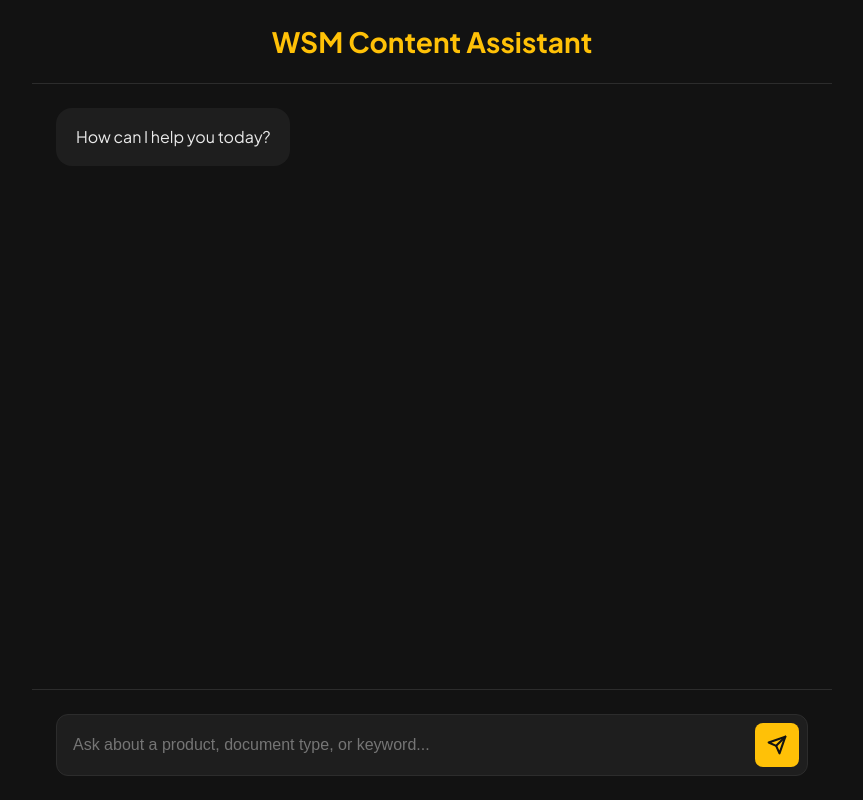
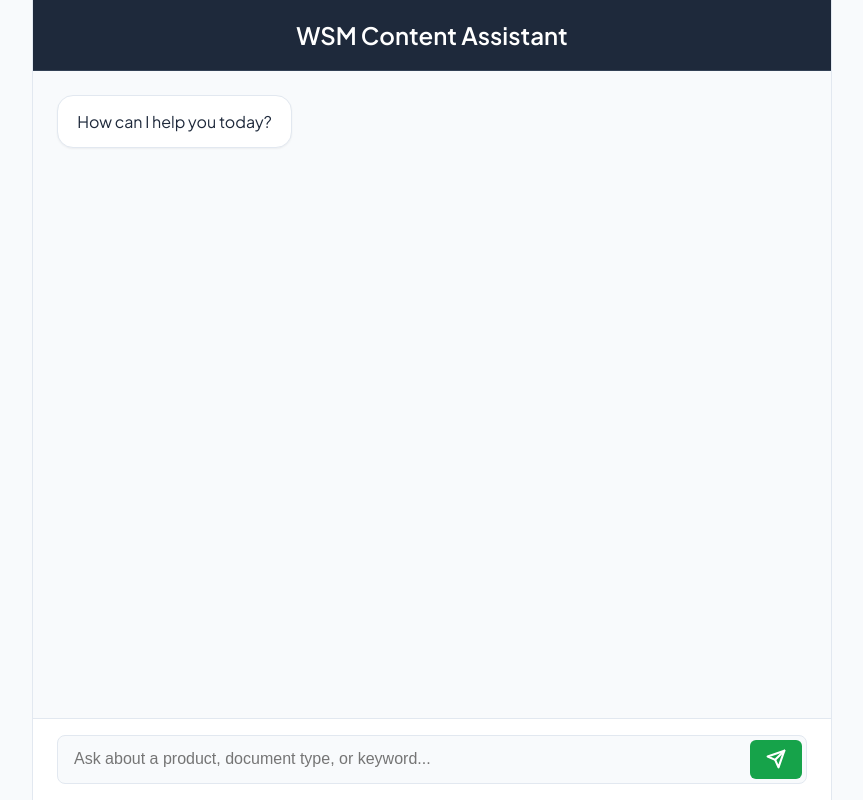
Before and after one commit to MInerva-42exe/clm-repo, a Flask app: page / in a window 1280 px wide. Shown: the whole page, without its empty margins (208-1071 px from the left). Run offline with Flask 3, Linux system fonts and the light colour scheme; parts of the project's set-up code (start-up, migrations or seed data) failed here and were passed over.

Commit message:
Prod ready

```diff
--- a/Project/static/style.css
+++ b/Project/static/style.css
@@ -1,25 +1,18 @@
 @import url('https://fonts.googleapis.com/css2?family=Plus+Jakarta+Sans:wght@400;500;600;700&display=swap');
 
+/* --- NEW: Color Palette based on your reference image --- */
 :root {
-    --background-color: #121212; /* Off-black */
-    --surface-color: #1E1E1E;    /* Dark Gray */
-    --primary-accent: #FFC107;   /* Golden Yellow */
-    --primary-accent-hover: #FFD54F;
-    --text-primary: #EAEAEA;
-    --text-secondary: #A0A0A0;
-    --border-color: #2c2c2c;
-
-    /* Highlights */
-    --highlight-red: #E53935;
-    --highlight-green: #43A047;
-    --highlight-blue: #1E88E5;
+    --background-color: #F8FAFC;      /* Light Gray/White Content Area */
+    --surface-color: #FFFFFF;         /* White for cards */
+    --primary-accent: #16A34A;        /* Vibrant Green */
+    --primary-accent-hover: #15803D;
+    --header-background: #1E293B;     /* Dark Blue/Charcoal Sidebar/Header */
+    --text-primary: #1E293B;          /* Dark Text */
+    --text-secondary: #64748B;        /* Medium Gray Text */
+    --border-color: #E2E8F0;
 }
 
-* {
-    box-sizing: border-box;
-    margin: 0;
-    padding: 0;
-}
+* { box-sizing: border-box; margin: 0; padding: 0; }
 
 body {
     font-family: 'Plus Jakarta Sans', sans-serif;
@@ -28,8 +21,6 @@ body {
     display: flex;
     justify-content: center;
     height: 100vh;
-    -webkit-font-smoothing: antialiased;
-    -moz-osx-font-smoothing: grayscale;
 }
 
 .chat-container {
@@ -38,20 +29,23 @@ body {
     width: 100%;
     max-width: 800px;
     height: 100%;
-    background-color: var(--background-color);
+    background-color: var(--surface-color);
+    border-left: 1px solid var(--border-color);
+    border-right: 1px solid var(--border-color);
 }
 
 .app-header {
     text-align: center;
-    padding: 1.5rem 1rem;
+    padding: 1.25rem 1rem;
     flex-shrink: 0;
-    border-bottom: 1px solid var(--border-color);
+    border-bottom: 1px solid #334155; /* Darker border for the header */
+    background-color: var(--header-background);
 }
 
 .app-header h1 {
-    font-size: 1.75rem;
-    font-weight: 700;
-    color: var(--primary-accent);
+    font-size: 1.5rem;
+    font-weight: 600;
+    color: #FFFFFF; /* White text on dark header */
 }
 
 .chat-window {
@@ -60,13 +54,14 @@ body {
     padding: 1.5rem;
     display: flex;
     flex-direction: column;
-    gap: 1.5rem;
+    gap: 1rem;
+    background-color: var(--background-color);
 }
 
 .chat-message {
     display: flex;
     max-width: 85%;
-    animation: fadeIn 0.5s ease-in-out;
+    animation: fadeIn 0.4s ease-out;
 }
 .user-message {
     margin-left: auto;
@@ -76,37 +71,38 @@ body {
 }
 .message-content {
     background-color: var(--surface-color);
-    padding: 1rem 1.25rem;
+    padding: 0.8rem 1.2rem;
     border-radius: 1rem;
     line-height: 1.6;
+    border: 1px solid var(--border-color);
+    box-shadow: 0 1px 2px rgba(0,0,0,0.05);
 }
 .user-message .message-content {
     background-color: var(--primary-accent);
-    color: #121212;
-    font-weight: 500;
+    color: #FFFFFF;
+    border: none;
     border-radius: 1rem 1rem 0.25rem 1rem;
 }
-.message-content p {
-    margin: 0;
-}
+.message-content p { margin: 0; }
 
 .search-footer {
-    padding: 1.5rem;
+    padding: 1rem 1.5rem;
     flex-shrink: 0;
+    background-color: var(--surface-color);
     border-top: 1px solid var(--border-color);
 }
 .search-container {
     display: flex;
     align-items: center;
-    background-color: var(--surface-color);
-    border-radius: 0.75rem;
-    padding: 0.5rem;
+    background-color: var(--background-color);
+    border-radius: 0.5rem;
+    padding: 0.25rem 0.25rem 0.25rem 1rem;
     border: 1px solid var(--border-color);
-    transition: all 0.3s ease;
+    transition: all 0.2s ease;
 }
 .search-container:focus-within {
     border-color: var(--primary-accent);
-    box-shadow: 0 0 10px rgba(255, 193, 7, 0.2);
+    box-shadow: 0 0 0 3px rgba(22, 163, 74, 0.15);
 }
 #queryInput {
     flex-grow: 1;
@@ -115,73 +111,79 @@ body {
     background: none;
     color: var(--text-primary);
     font-size: 1rem;
-    padding: 0.5rem;
+    padding: 0.5rem 0;
 }
 #searchButton {
     background-color: var(--primary-accent);
     border: none;
-    color: #121212;
+    color: #FFFFFF;
     cursor: pointer;
-    padding: 0.75rem;
-    border-radius: 0.5rem;
+    padding: 0.6rem 1rem;
+    border-radius: 0.375rem;
     display: flex;
     align-items: center;
     justify-content: center;
     transition: background-color 0.2s;
+    margin-left: 0.5rem;
 }
 #searchButton:hover {
     background-color: var(--primary-accent-hover);
 }
 
-/* Document Card Styling */
 .doc-card {
     background-color: var(--surface-color);
     border: 1px solid var(--border-color);
-    border-radius: 0.75rem;
+    border-radius: 0.5rem;
     padding: 1.25rem;
     margin-top: 1rem;
+    box-shadow: 0 2px 4px rgba(0,0,0,0.05);
 }
-.card-header h3 {
-    margin: 0 0 0.75rem 0;
-    font-size: 1.1rem;
-    font-weight: 600;
-    color: var(--text-primary);
-}
+.card-header h3 { margin: 0 0 0.75rem 0; font-size: 1.1rem; font-weight: 600; }
 .tags { display: flex; flex-wrap: wrap; gap: 0.5rem; margin-bottom: 1rem; }
-.tag { padding: 0.3rem 0.8rem; border-radius: 999px; font-size: 0.75rem; font-weight: 600; color: #fff;}
-.tag-blue { background-color: var(--highlight-blue); }
-.tag-green { background-color: var(--highlight-green); }
-.tag-red { background-color: var(--highlight-red); }
-.tag-gray { background-color: #4A4A4A; color: #B0BEC5; }
-
+.tag { padding: 0.25rem 0.75rem; border-radius: 999px; font-size: 0.75rem; font-weight: 500; }
+.tag-blue { background-color: #EFF6FF; color: #1D4ED8; border: 1px solid #DBEAFE;}
+.tag-gray { background-color: #F1F5F9; color: #334155; border: 1px solid #E2E8F0;}
 .card-body p { font-size: 0.95rem; color: var(--text-secondary); }
 .card-footer { display: flex; justify-content: flex-end; gap: 0.75rem; padding-top: 1.25rem; border-top: 1px solid var(--border-color); margin-top: 1.25rem; }
 
-/* Button Styling */
 .button-primary, .button-secondary {
     padding: 0.5rem 1rem;
     font-size: 0.875rem;
-    font-weight: 600;
+    font-weight: 500;
     border-radius: 0.375rem;
     border: 1px solid transparent;
     cursor: pointer;
     text-decoration: none;
     transition: all 0.2s;
 }
-.button-primary { background-color: var(--primary-accent); color: #121212; }
+.button-primary { background-color: var(--primary-accent); color: #FFFFFF; }
 .button-primary:hover { background-color: var(--primary-accent-hover); }
-.button-primary:disabled { background-color: #333; color: #666; cursor: not-allowed; }
-.button-secondary { background: none; color: var(--text-secondary); border-color: var(--border-color); }
-.button-secondary:hover { border-color: var(--primary-accent); color: var(--primary-accent); }
+.button-secondary { background: none; color: var(--text-primary); border: 1px solid var(--border-color); }
+.button-secondary:hover { border-color: var(--text-primary); background-color: var(--background-color); }
 
-.error {
-    color: var(--highlight-red);
-    font-weight: 500;
+.loading-state {
+    display: flex;
+    align-items: center;
+    gap: 0.75rem;
+    color: var(--text-secondary);
 }
+.spinner {
+    width: 20px;
+    height: 20px;
+    border: 2px solid var(--border-color);
+    border-top-color: var(--primary-accent);
+    border-radius: 50%;
+    animation: spin 1s linear infinite;
+}
+.error { color: #DC2626; }
+.context-container { background-color: #F0FDF4; border-left: 4px solid var(--primary-accent); padding: 1rem; border-radius: 0.375rem; font-size: 0.9rem; color: #166534; line-height: 1.5; }
+.context-container.error { background-color: #FEF2F2; border-left-color: #DC2626; color: #991B1B; }
+.context-container strong { font-weight: 600; color: #15803D; }
 
 @keyframes fadeIn { from { opacity: 0; transform: translateY(10px); } to { opacity: 1; transform: translateY(0); } }
+@keyframes spin { to { transform: rotate(360deg); } }
 
 .chat-window::-webkit-scrollbar { width: 8px; }
 .chat-window::-webkit-scrollbar-track { background: var(--background-color); }
-.chat-window::-webkit-scrollbar-thumb { background-color: var(--surface-color); border-radius: 4px; }
-.chat-window::-webkit-scrollbar-thumb:hover { background-color: #555; }
+.chat-window::-webkit-scrollbar-thumb { background-color: #D1D5DB; border-radius: 4px; border: 2px solid var(--background-color); }
+.chat-window::-webkit-scrollbar-thumb:hover { background-color: #9CA3AF; }
```
